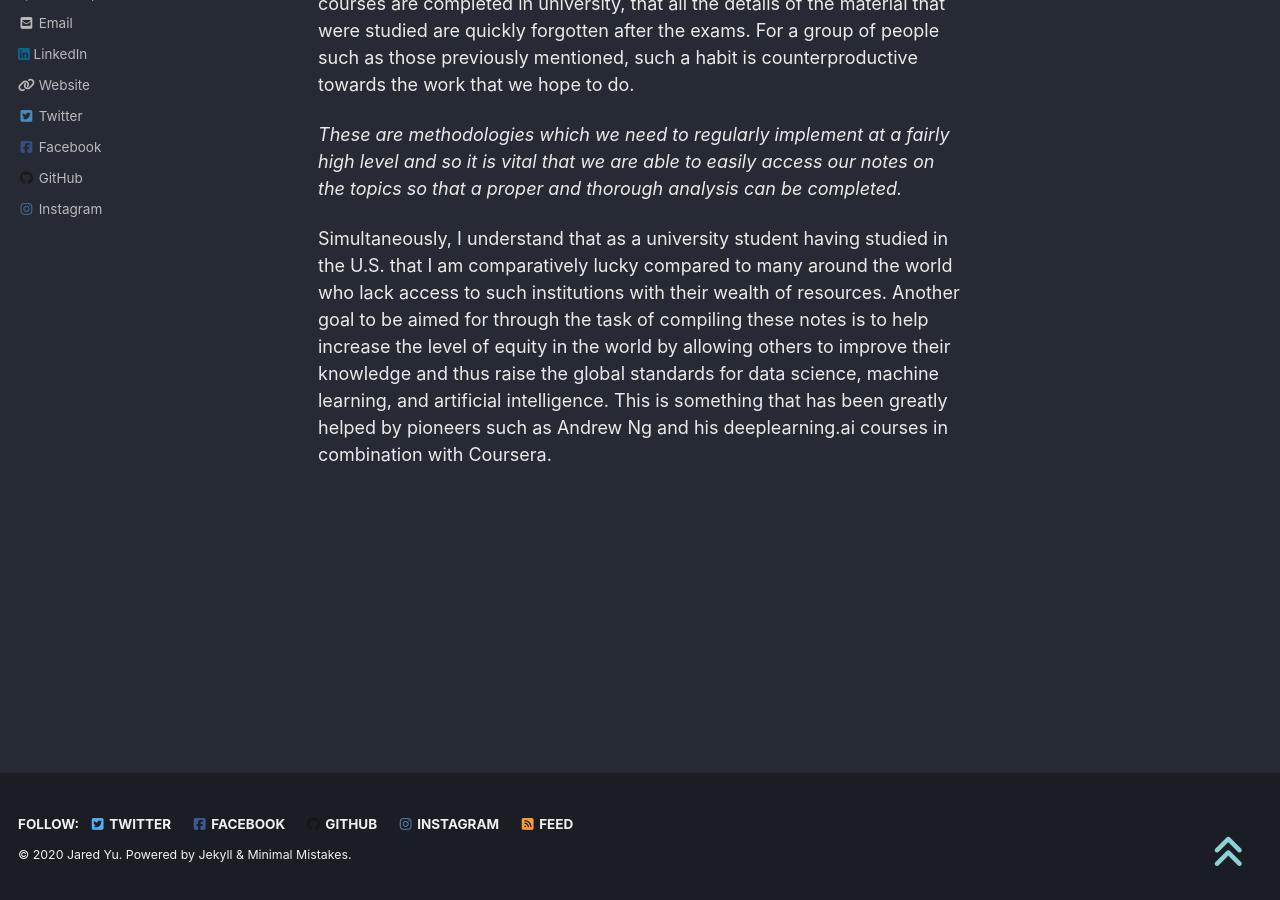
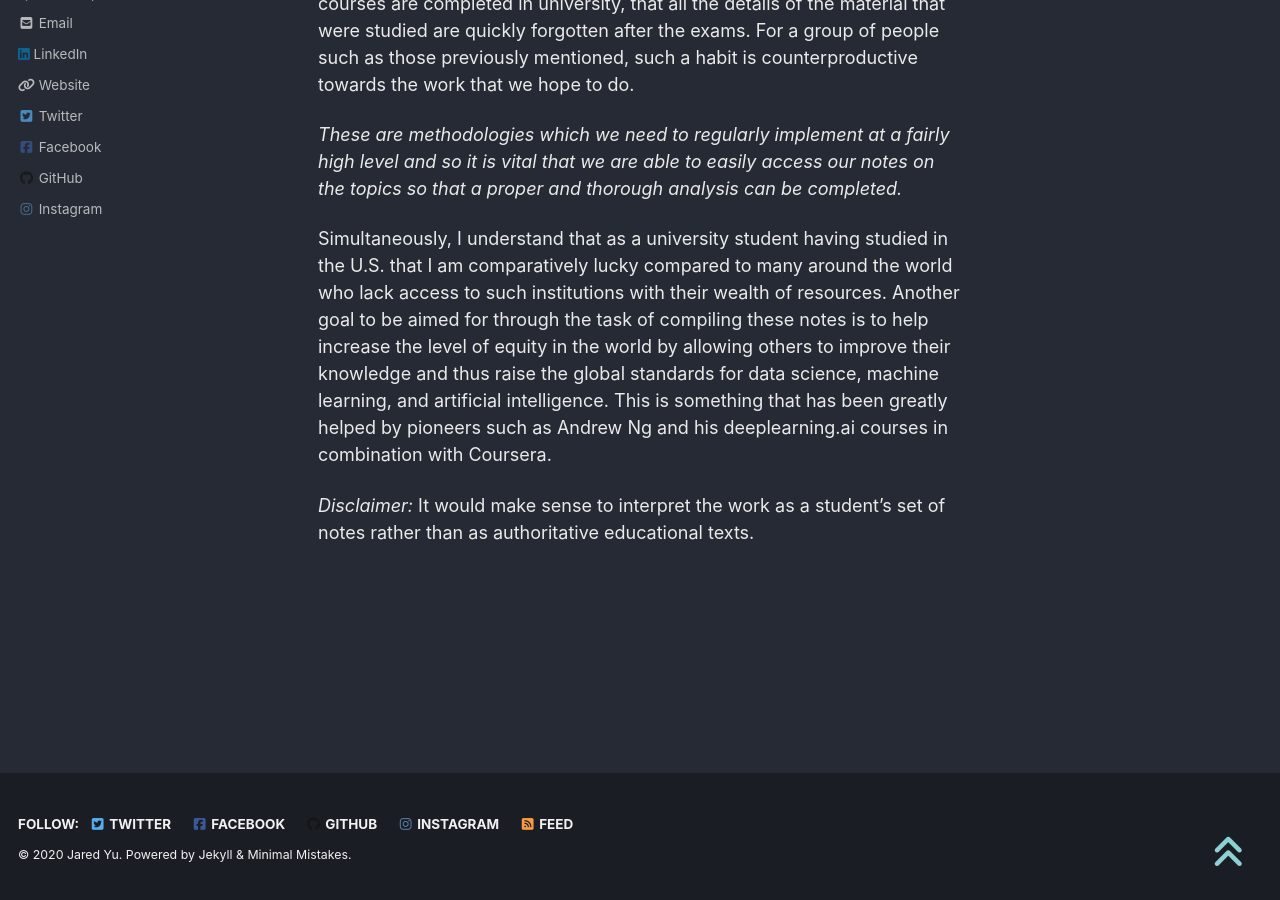
Before and after one commit to qzyu211/wang-zhan, a Jekyll site: the page built from _pages/open-notes.md, in a window 1280 px wide and 900 px high, scrolled down 565 px. Built offline with Jekyll 4.4.1, drawn with Linux system fonts in a browser that asks for light colours; cached includes are drawn as plain includes; nearby versions of some CDN libraries.

Commit message:
disclaimer

```diff
--- a/_pages/open-notes.md
+++ b/_pages/open-notes.md
@@ -17,3 +17,5 @@ These documents are part of a series of pages that are intended to be shared wit
 *These are methodologies which we need to regularly implement at a fairly high level and so it is vital that we are able to easily access our notes on the topics so that a proper and thorough analysis can be completed.*
 
 Simultaneously, I understand that as a university student having studied in the U.S. that I am comparatively lucky compared to many around the world who lack access to such institutions with their wealth of resources. Another goal to be aimed for through the task of compiling these notes is to help increase the level of equity in the world by allowing others to improve their knowledge and thus raise the global standards for data science, machine learning, and artificial intelligence. This is something that has been greatly helped by pioneers such as Andrew Ng and his deeplearning.ai courses in combination with Coursera.
+
+*Disclaimer:* It would make sense to interpret the work as a student’s set of notes rather than as authoritative educational texts.
```
